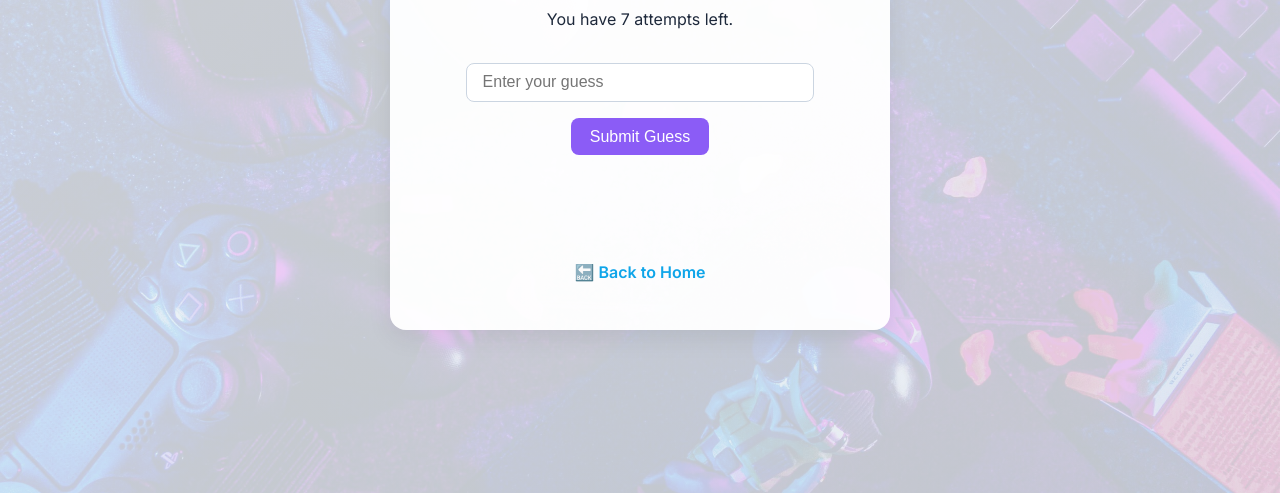
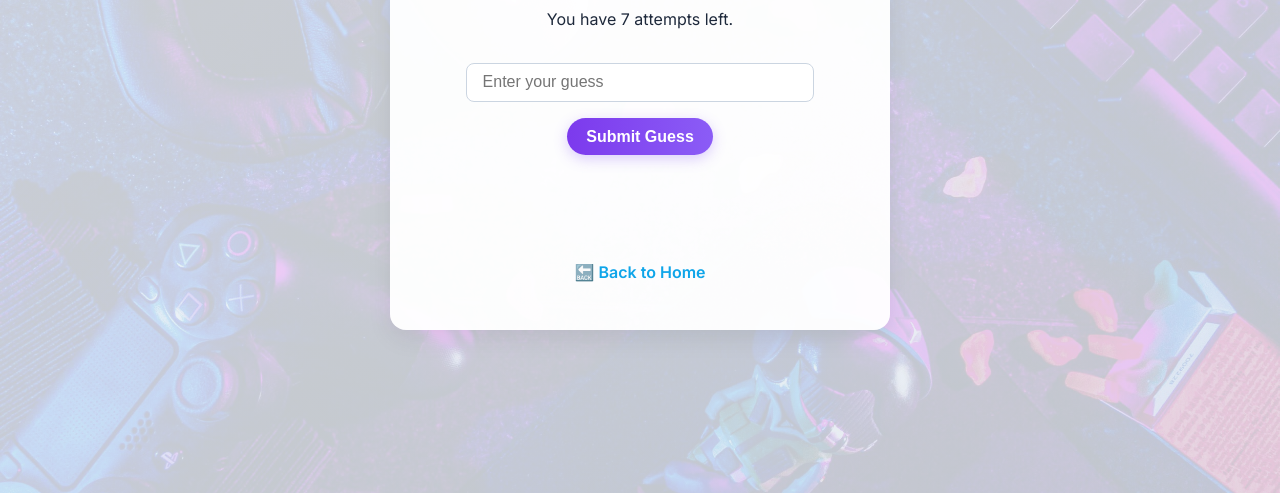
Before and after one commit to revou-fsse-feb25/milestone-2-ariq, a plain HTML site: page games/number-guessing.html in a window 1280 px wide. Shown: the part 307-800 px from the top of the page. Drawn offline with Linux system fonts and the light colour scheme.

Commit message:
Animate and polish homepage nav buttons

```diff
--- a/games/shared-game-style.css
+++ b/games/shared-game-style.css
@@ -61,23 +61,33 @@ input:focus {
   box-shadow: 0 0 0 2px rgba(139, 92, 246, 0.3);
 }
 
-/* Buttons */
 button {
   padding: 0.6rem 1.2rem;
   margin: 1rem 0.5rem;
   font-size: 1rem;
-  border-radius: 8px;
+  font-weight: 600;
+  border-radius: 999px;
   border: none;
-  background-color: #8b5cf6;
+  background: linear-gradient(to right, #7c3aed, #8b5cf6);
   color: white;
   cursor: pointer;
-  transition: background 0.3s ease, transform 0.2s ease;
+  transition: all 0.3s ease;
+  box-shadow: 0 4px 14px rgba(139, 92, 246, 0.3);
+  position: relative;
+  overflow: hidden;
 }
 
 button:hover {
-  background-color: #7c3aed;
-  transform: scale(1.05);
+  transform: translateY(-3px) scale(1.03);
+  box-shadow: 0 6px 18px rgba(139, 92, 246, 0.5);
 }
+
+button:active {
+  transform: scale(0.96);
+  background: linear-gradient(to right, #6d28d9, #7c3aed);
+  box-shadow: inset 0 0 10px rgba(0,0,0,0.2);
+}
+
 
 /* Link Back */
 a {
--- a/style.css
+++ b/style.css
@@ -44,19 +44,27 @@ nav ul {
 }
 
 nav a {
-  background: #3b82f6;
+  background: linear-gradient(to right, #7c3aed, #8b5cf6);
   color: white;
   text-decoration: none;
   padding: 0.6rem 1.2rem;
-  border-radius: 9999px;
+  border-radius: 999px;
   font-weight: 600;
-  transition: background 0.3s ease, transform 0.2s ease;
+  transition: all 0.3s ease;
+  box-shadow: 0 4px 14px rgba(139, 92, 246, 0.3);
 }
 
 nav a:hover {
-  background: #2563eb;
-  transform: scale(1.05);
+  transform: translateY(-3px) scale(1.05);
+  box-shadow: 0 6px 20px rgba(139, 92, 246, 0.5);
+  background: linear-gradient(to right, #6d28d9, #7c3aed);
 }
+
+nav a:active {
+  transform: scale(0.96);
+  box-shadow: inset 0 0 8px rgba(0,0,0,0.2);
+}
+
 
 /* Main */
 main {
@@ -118,3 +126,32 @@ footer {
   margin-top: 3rem;
   font-size: 0.95rem;
 }
+
+button {
+  padding: 0.6rem 1.2rem;
+  margin: 1rem 0.5rem;
+  font-size: 1rem;
+  font-weight: 600;
+  border-radius: 999px;
+  border: none;
+  background: linear-gradient(to right, #7c3aed, #8b5cf6);
+  color: white;
+  cursor: pointer;
+  transition: all 0.3s ease;
+  box-shadow: 0 4px 14px rgba(139, 92, 246, 0.3);
+  position: relative;
+  overflow: hidden;
+}
+
+/* Hover animation */
+button:hover {
+  transform: translateY(-3px) scale(1.03);
+  box-shadow: 0 6px 18px rgba(139, 92, 246, 0.5);
+}
+
+/* Click animation */
+button:active {
+  transform: scale(0.96);
+  background: linear-gradient(to right, #6d28d9, #7c3aed);
+  box-shadow: inset 0 0 10px rgba(0,0,0,0.2);
+}
```
